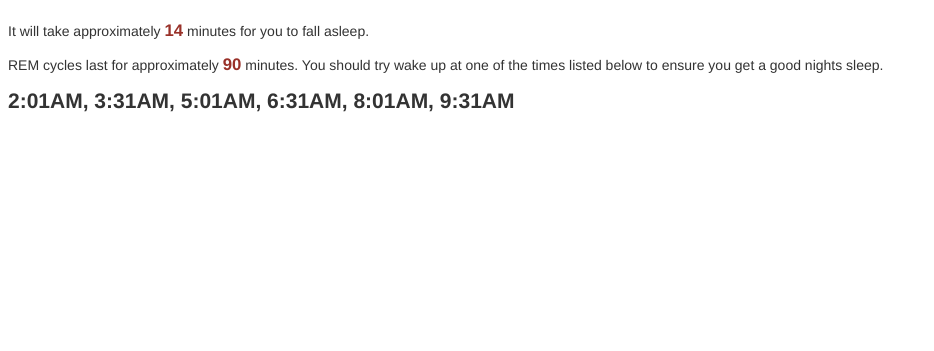
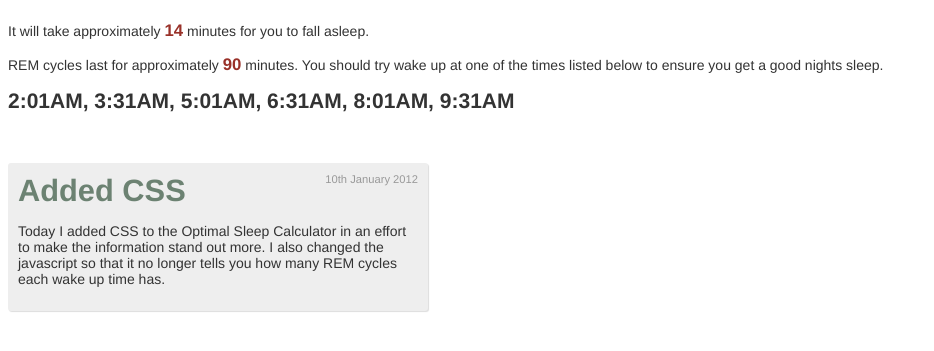
Before and after one commit to Jordy/Optimal-Sleep-Calculator, a plain HTML site: page index.html in a window 1280 px wide. Shown: the part 77-428 px from the top of the page, without its empty margins (0-934 px from the left). Drawn offline with Linux system fonts and the light colour scheme.

Commit message:
added a worklog

```diff
--- a/css/style.css
+++ b/css/style.css
@@ -18,7 +18,7 @@ font-size: 1.2em;
 color: #993129;
 }
 
-#test
+#sleepTimes
 {
 font-weight: bold;
 font-size: 1.5em;
--- /dev/null
+++ b/css/workLog.css
@@ -0,0 +1,24 @@
+#workLog .post
+{
+background-color: #EEEEEE;
+width: 400px;
+border-radius: 3px;
+margin-top: 50px;
+padding: 10px;
+-webkit-box-shadow: #DDDDDD 1px 1px 1px;
+}
+
+.post postTitle
+{
+color: #6C8272;
+font-size: 2.2em;
+font-weight: bold;
+margin-bottom: -10px;
+}
+
+.post date
+{
+color: #999999;
+font-size: 0.8em;
+float: right;
+}
--- a/index.html
+++ b/index.html
@@ -1,13 +1,13 @@
 <html>
 <head>
-
   <title>Optimal Sleep Calculator</title>
   <link rel="stylesheet" href="css/style.css" type="text/css" />
+  <link rel="stylesheet" href="css/workLog.css" type="text/css" />
   <script type="text/javascript" src="javascript/time.js"></script>
   <script type="text/javascript" src="javascript/jquery-1.7.1.min.js"></script>
   <script type="text/javascript" src="javascript/raphael-min.js"></script>
 </head>
-<body onLoad="wakeTimes(6, 'test', 90, 14);">
+<body onLoad="wakeTimes(6, 'sleepTimes', 90, 14);">
 
   <h3>Optimal Sleep Calculator</h3>
   <p>It will take approximately <bold>14</bold> minutes for you to fall asleep.</p>
@@ -15,8 +15,17 @@ REM cycles last for approximately <bold>90</bold> minutes.
   You should try wake up at one of the times listed below to ensure
   you get a good nights sleep.</p>
 
-<div id="test">
+  <div id="sleepTimes"></div>
+
+  <div id="workLog">
+    <div class="post">
+      <postTitle>Added CSS</postTitle>
+      <date>10th January 2012</date>
+      <p>Today I added CSS to the Optimal Sleep Calculator in an
+      effort to make the information stand out more.
+      I also changed the javascript so that it no longer tells you
+      how many REM cycles each wake up time has.</p>
     </div>
-
+  </div>
 </body>
 </html>
```
Also changed, not shown: javascript/time.js (line endings or trailing spaces). Lines whose indentation alone changed are shown as unchanged.
